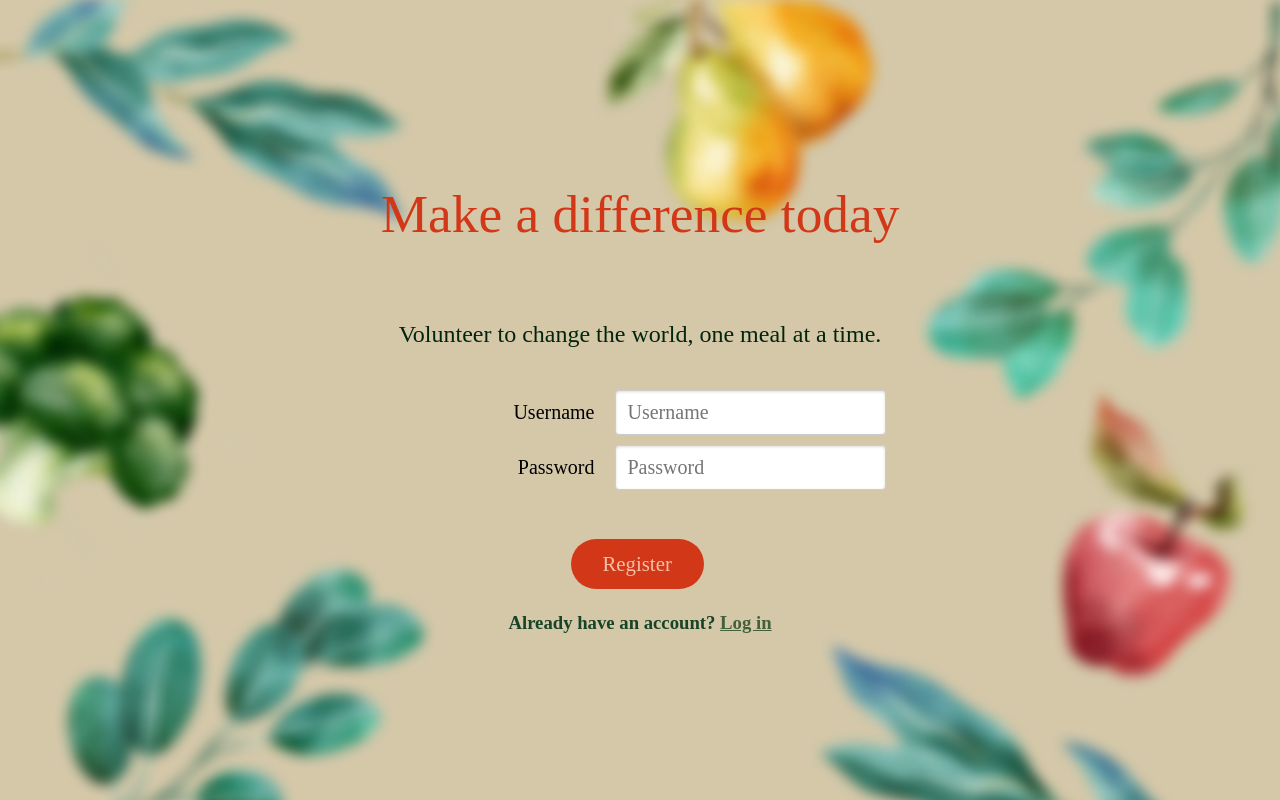
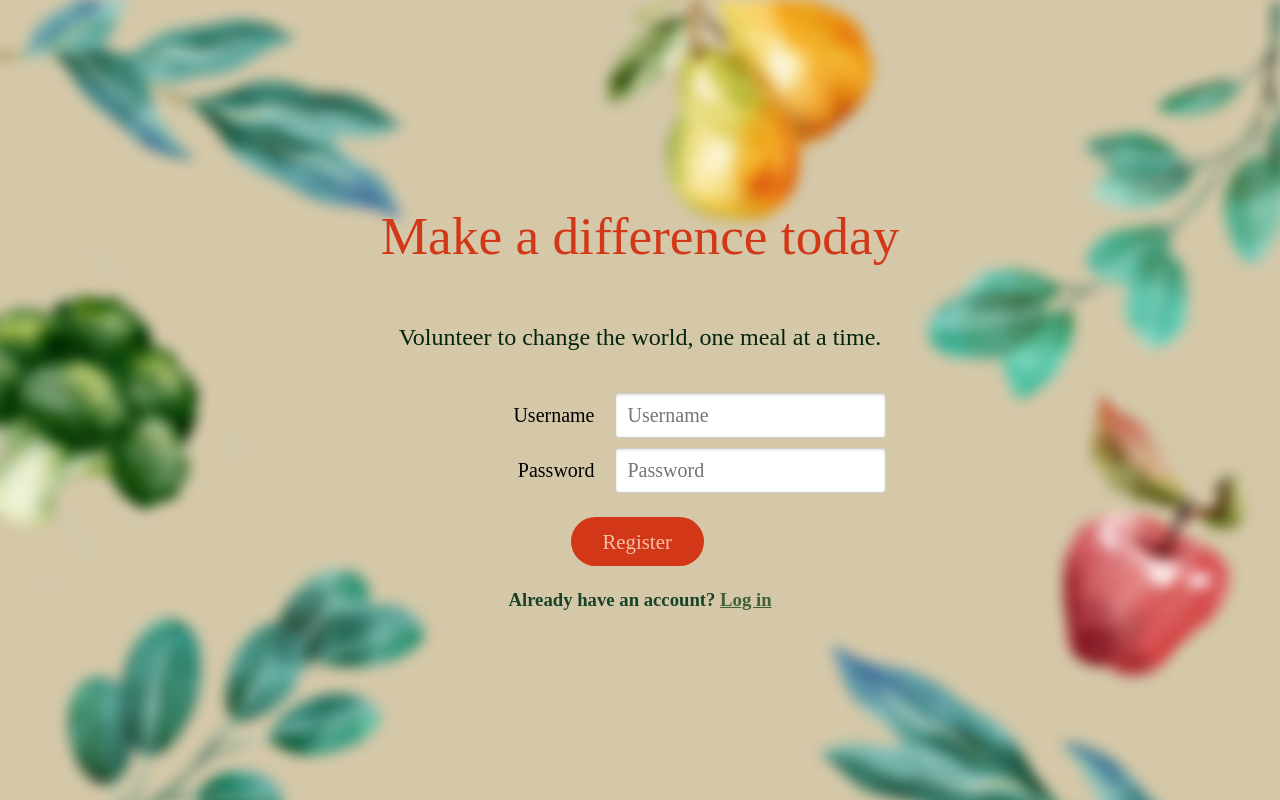
Before and after one commit to emilymchen/leftover-love, a Vue app: page /register-volunteer in a window 1280 px wide. Built offline with nearby package versions, Linux system fonts and the light colour scheme; no server answers; a web font is replaced by a local one.

Commit message:
edited login/reg spacing

```diff
--- a/client/components/Login/RegisterForm.vue
+++ b/client/components/Login/RegisterForm.vue
@@ -108,7 +108,7 @@ watch(address, (newValue) => {
         <label for="aligned-address">Address</label>
         <input type="text" v-model.trim="address" id="aligned-address" placeholder="Address" required />
       </div>
-      <div v-if="props.role === 'Donor'">
+      <div v-if="props.role === 'Donor'" class="map-display">
         <iframe
           v-if="debouncedAddress"
           width="500"
@@ -151,9 +151,12 @@ h3 {
   font-size: 20px;
 }
 
+.map-display {
+  margin-top: 30px;
+}
+
 
 .submit-button {
-  margin-top: 25px;
   background-color: #d23818;
   color: #f7bfa8;
   border: none;
--- a/client/views/Registration/RecipientRegistrationView.vue
+++ b/client/views/Registration/RecipientRegistrationView.vue
@@ -18,7 +18,7 @@ h1 {
   color: #d23818;
   font-size: 40pt;
   font-weight: lighter;
-  margin-bottom: 5vh;
+  margin-bottom: 20px;
 }
 
 h2 {
--- a/client/views/Registration/VolunteerRegistrationView.vue
+++ b/client/views/Registration/VolunteerRegistrationView.vue
@@ -18,7 +18,7 @@ h1 {
   color: #d23818;
   font-size: 40pt;
   font-weight: lighter;
-  margin-bottom: 5vh;
+  margin-bottom: 20px;
 }
 
 h2 {
```
